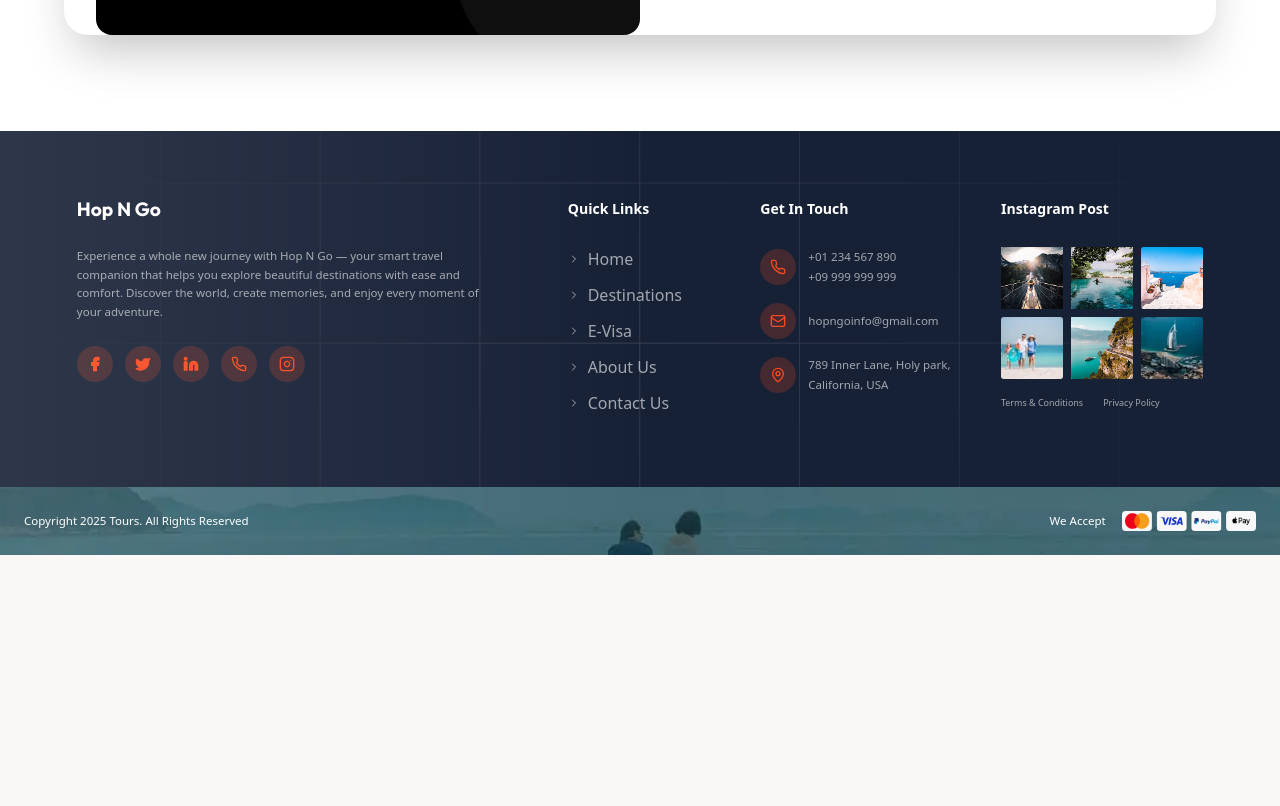
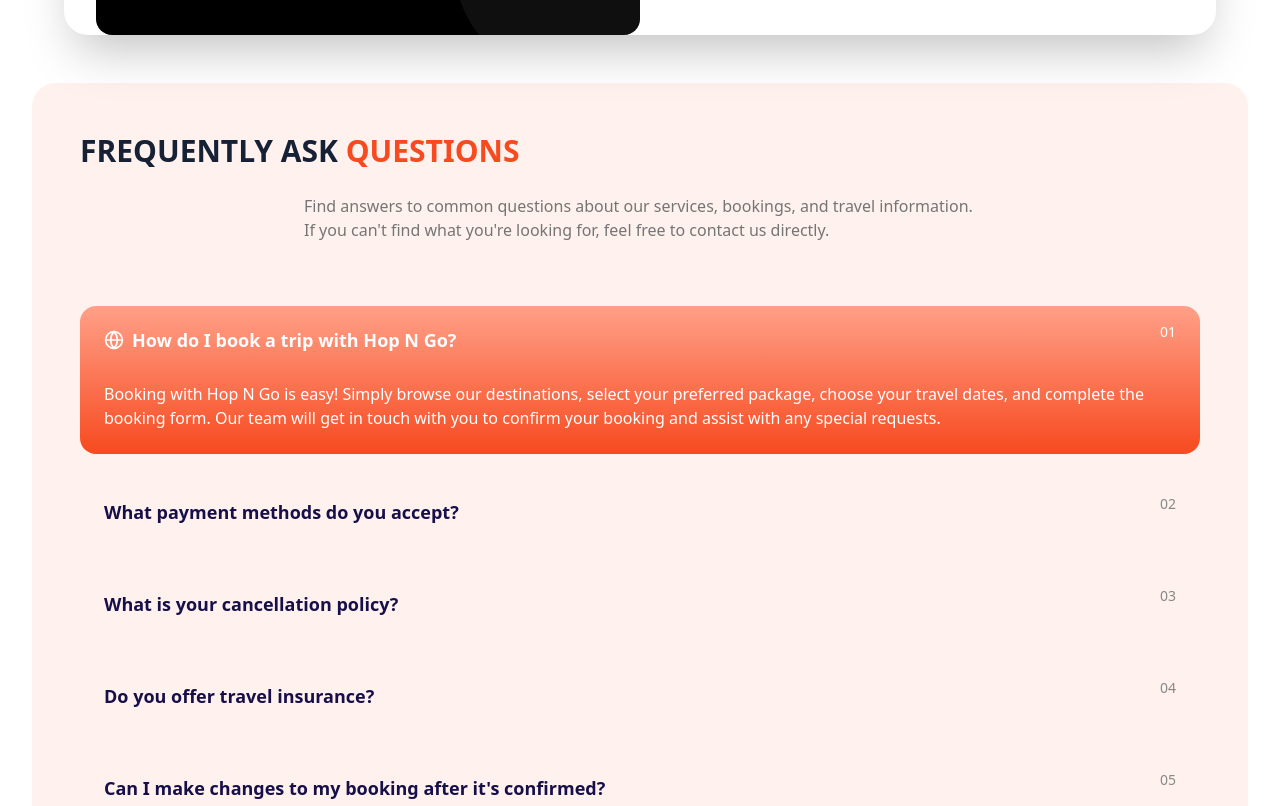
Before and after one commit to Creatx-Software/Hop-N-Go-Frontend, a React (Vite) app: page /contact in a window 1280 px wide. Shown: the part 1134-1940 px from the top of the page. Before the commit the page ends 1689 px from the top, so only its background shows below. Built offline with nearby package versions, Linux system fonts and the light colour scheme; the HTML template or start-up script is replaced by a standard one.

Commit message:
Contact us

```diff
--- a/src/pages/AboutUsPage.tsx
+++ b/src/pages/AboutUsPage.tsx
@@ -201,7 +201,7 @@
             <img
               src={hero}
               alt="About Us Hero"
-              className="w-full h-auto object-cover rounded-lg shadow-lg"
+              className="w-full h-auto object-cover"
             />
           </div>
         </div>
--- a/src/pages/ContactUsPage.tsx
+++ b/src/pages/ContactUsPage.tsx
@@ -3,7 +3,7 @@
 import { useState } from 'react';
 import HeroBg from '@/assets/contactHero.png';
 import circle from '@/assets/contactFormCircle.png';
-import { Facebook, Instagram, Twitter, Phone, Mail, PhoneCall, MapPin } from 'lucide-react';
+import { Facebook, Instagram, Twitter, Phone, Mail, PhoneCall, MapPin, Globe } from 'lucide-react';
 
 interface SocialLinks {
   facebook: string;
@@ -30,8 +30,43 @@
   { id: 'support', label: 'Support' }
 ];
 
+interface FAQItemProps {
+  id: number;
+  question: string;
+  answer: string;
+}
+
+const faqData: FAQItemProps[] = [
+  {
+    id: 1,
+    question: "How do I book a trip with Hop N Go?",
+    answer: "Booking with Hop N Go is easy! Simply browse our destinations, select your preferred package, choose your travel dates, and complete the booking form. Our team will get in touch with you to confirm your booking and assist with any special requests."
+  },
+  {
+    id: 2,
+    question: "What payment methods do you accept?",
+    answer: "We accept various payment methods including credit/debit cards (Visa, MasterCard, American Express), bank transfers, and in some cases, PayPal. All transactions are secure and encrypted for your protection."
+  },
+  {
+    id: 3,
+    question: "What is your cancellation policy?",
+    answer: "Our cancellation policy varies depending on the type of booking and the service provider. Generally, cancellations made more than 30 days before departure will receive a full refund. For cancellations made within 14-30 days, a 50% refund will be issued. No refunds are provided for cancellations made within 14 days of departure."
+  },
+  {
+    id: 4,
+    question: "Do you offer travel insurance?",
+    answer: "Yes, we strongly recommend purchasing travel insurance for all trips. We offer comprehensive travel insurance packages that cover trip cancellations, medical emergencies, lost luggage, and other unforeseen circumstances. Please contact our customer service for more information."
+  },
+  {
+    id: 5,
+    question: "Can I make changes to my booking after it's confirmed?",
+    answer: "Yes, you can make changes to your booking, but please note that changes may be subject to availability and additional charges. We recommend contacting our customer service team as soon as possible to discuss any changes you'd like to make to your booking."
+  }
+];
+
 const ContactUsPage = () => {
   const [socialLinks] = useState<SocialLinks>(defaultSocialLinks);
+
   return (
     <div className="min-h-screen bg-white font-sans selection:bg-[#FF9B6A] selection:text-white">
       <Navigation />
@@ -242,7 +277,66 @@
         </div>
       </section>
 
+      {/* FAQ Section */}
+      <section className="pt-48 pb-16 px-0 -mt-60 2xl:mt-[-30rem]">
+        <div className="container mx-auto">
+          <div className="bg-[#F74A1F14] rounded-3xl p-8 md:p-12 pt-10 2xl:pt-72">
+            <div className="max-w-6xl mx-auto mb-16 2xl:flex 2xl:items-start 2xl:space-x-28">
+              <h2 className="text-3xl 2xl:text-5xl font-inter font-bold mb-6 2xl:mb-0 2xl:w-1/3 leading-[1.3] 2xl:leading-[1.3]">
+                FREQUENTLY ASK <span className="text-[#F74A1F]">QUESTIONS</span>
+              </h2>
+              <p className="text-[#757575] font-inter font-regular max-w-2xl mx-auto 2xl:mx-0 2xl:w-1/2 2xl:text-left 2xl:pt-2">
+                Find answers to common questions about our services, bookings, and travel information.
+                If you can't find what you're looking for, feel free to contact us directly.
+              </p>
+            </div>
+
+            <div className="space-y-6">
+              {faqData.map((item, index) => (
+                <FAQItem
+                  key={item.id}
+                  question={item.question}
+                  answer={item.answer}
+                  isFirst={index === 0}
+                  index={index}
+                />
+              ))}
+            </div>
+          </div>
+        </div>
+      </section>
+
       <Footer />
+    </div>
+  );
+}
+
+const FAQItem = ({ question, answer, isFirst, index }: { question: string; answer: string; isFirst: boolean; index: number }) => {
+  const [isOpen, setIsOpen] = useState(isFirst);
+  const faqNumber = (index + 1).toString().padStart(2, '0');
+
+  return (
+    <div className={`rounded-2xl overflow-hidden relative ${isOpen ? 'bg-gradient-to-b from-[#FFA088] to-[#F74A1F]' : 'bg-transparent'}`}>
+      <div className={`absolute top-4 right-6 text-sm font-medium ${isOpen ? 'text-white' : 'text-[#888888]'}`}>
+        {faqNumber}
+      </div>
+      <div className="2xl:flex 2xl:items-start 2xl:space-x-8">
+        <button
+          className="w-full px-6 py-5 text-left flex justify-between items-start 2xl:w-2/5 2xl:py-6 2xl:px-8"
+          onClick={() => setIsOpen(!isOpen)}
+        >
+          <span className={`text-lg font-inter font-semibold 2xl:text-xl ${isOpen ? 'text-white' : 'text-[#170F49]'} flex items-center`}>
+            {isOpen && <Globe className="w-5 h-5 mr-2" />}
+            {question}
+          </span>
+        </button>
+
+        {isOpen && (
+          <div className="px-6 pb-6 pt-2 2xl:w-3/5 2xl:py-6 2xl:px-0 2xl:pr-8">
+            <p className="text-white font-inter font-regular">{answer}</p>
+          </div>
+        )}
+      </div>
     </div>
   );
 };
```
